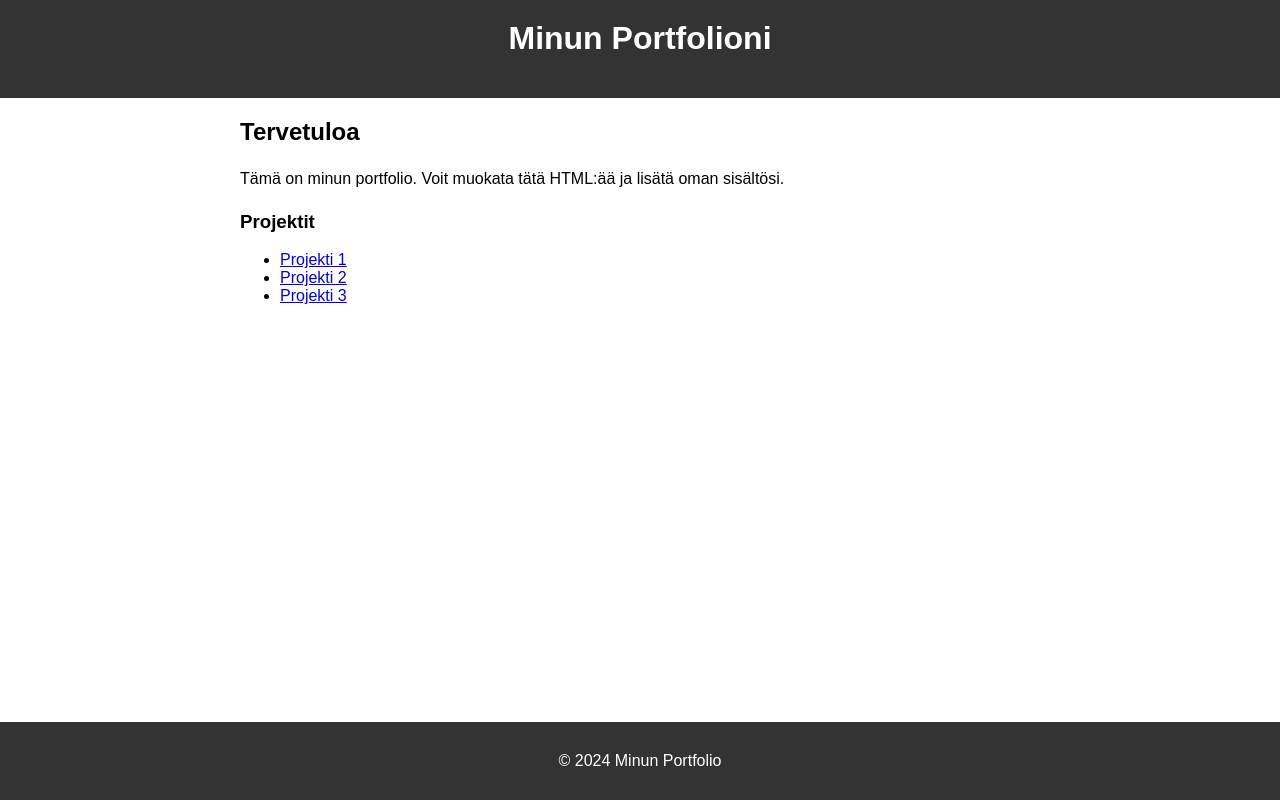
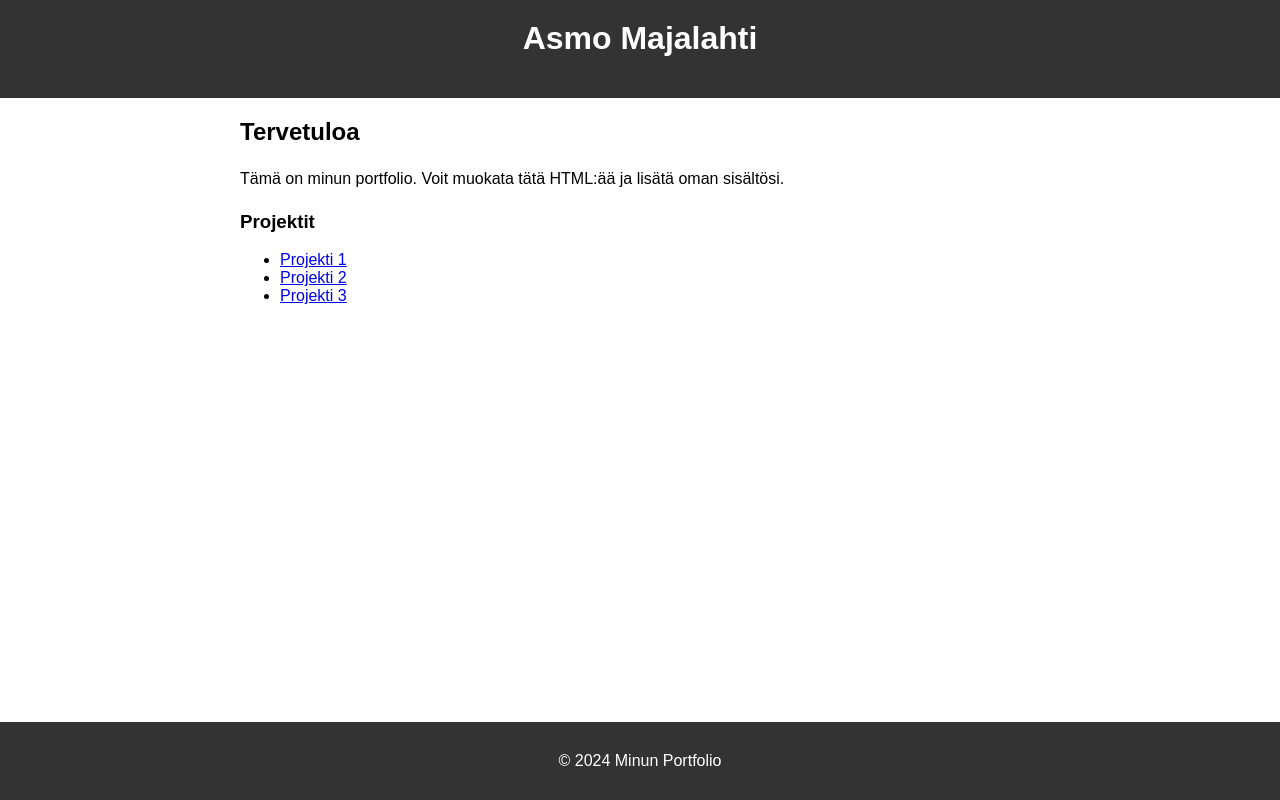
Before and after one commit to centyh/centyh.github.io, a plain HTML site: page index.html in a window 1280 px wide. Drawn offline with Linux system fonts and the light colour scheme.

Commit message:
Add files via upload

```diff
--- a/index.html
+++ b/index.html
@@ -3,7 +3,7 @@
 <head>
     <meta charset="UTF-8">
     <meta name="viewport" content="width=device-width, initial-scale=1.0">
-    <title>Minun Portfolioni</title>
+    <title>Asmo Majalahti Portfolio</title>
     <style>
         body {
             font-family: Arial, sans-serif;
@@ -41,7 +41,7 @@
 </head>
 <body>
     <header>
-        <h1>Minun Portfolioni</h1>
+        <h1>Asmo Majalahti</h1>
     </header>
     <div class="container">
         <h2>Tervetuloa</h2>
```
